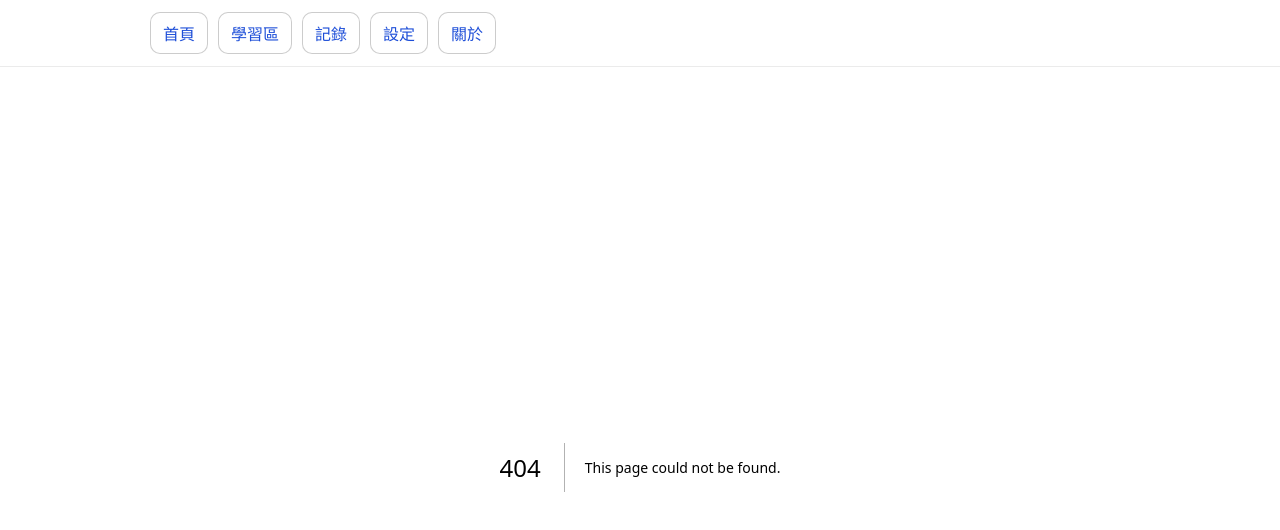
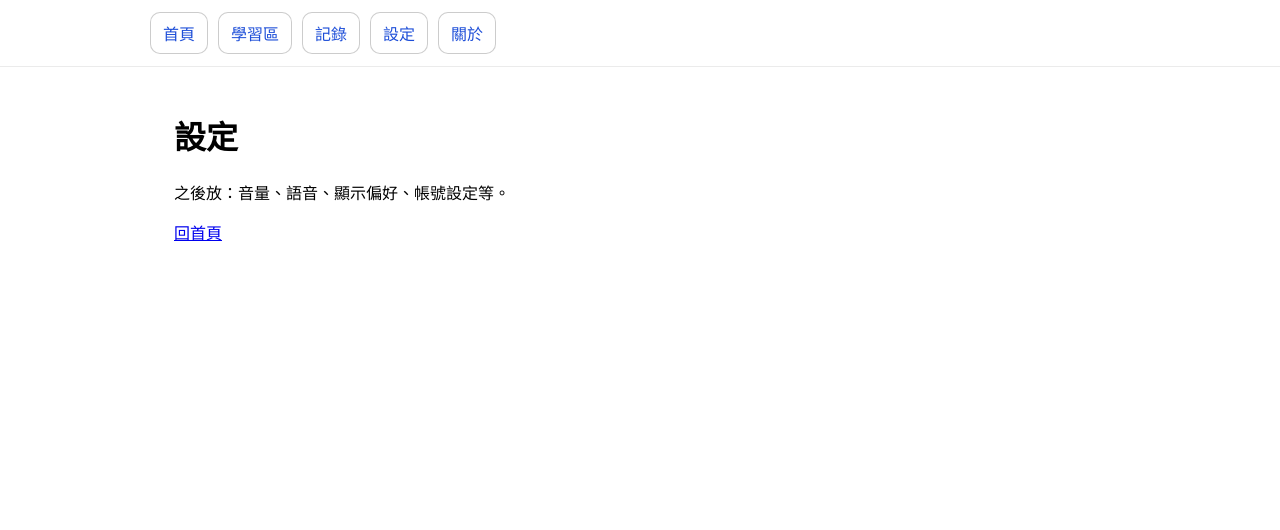
Before and after one commit to boos88978857-svg/ai-intelligent-learning-machine, a Next.js app: page /settings in a window 1280 px wide. Before the commit this address had no page. Shown: the top 530 px of the page. Built offline with nearby package versions, Linux system fonts and the light colour scheme.

Commit message:
创建 page.tsx

```diff
--- /dev/null
+++ b/app/settings/page.tsx
@@ -0,0 +1,11 @@
+import Link from "next/link";
+
+export default function SettingsPage() {
+  return (
+    <main style={{ padding: 24 }}>
+      <h1>設定</h1>
+      <p>之後放：音量、語音、顯示偏好、帳號設定等。</p>
+      <p><Link href="/">回首頁</Link></p>
+    </main>
+  );
+}
```
